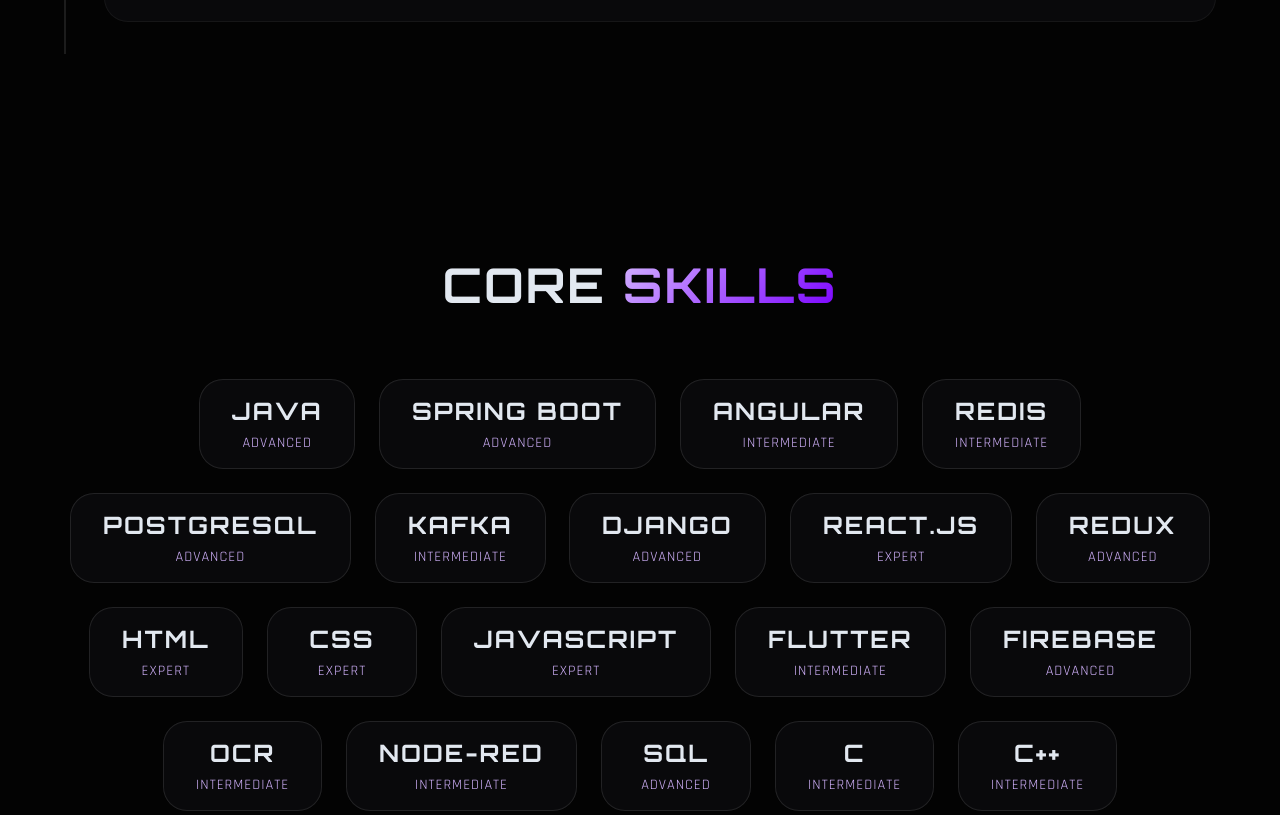
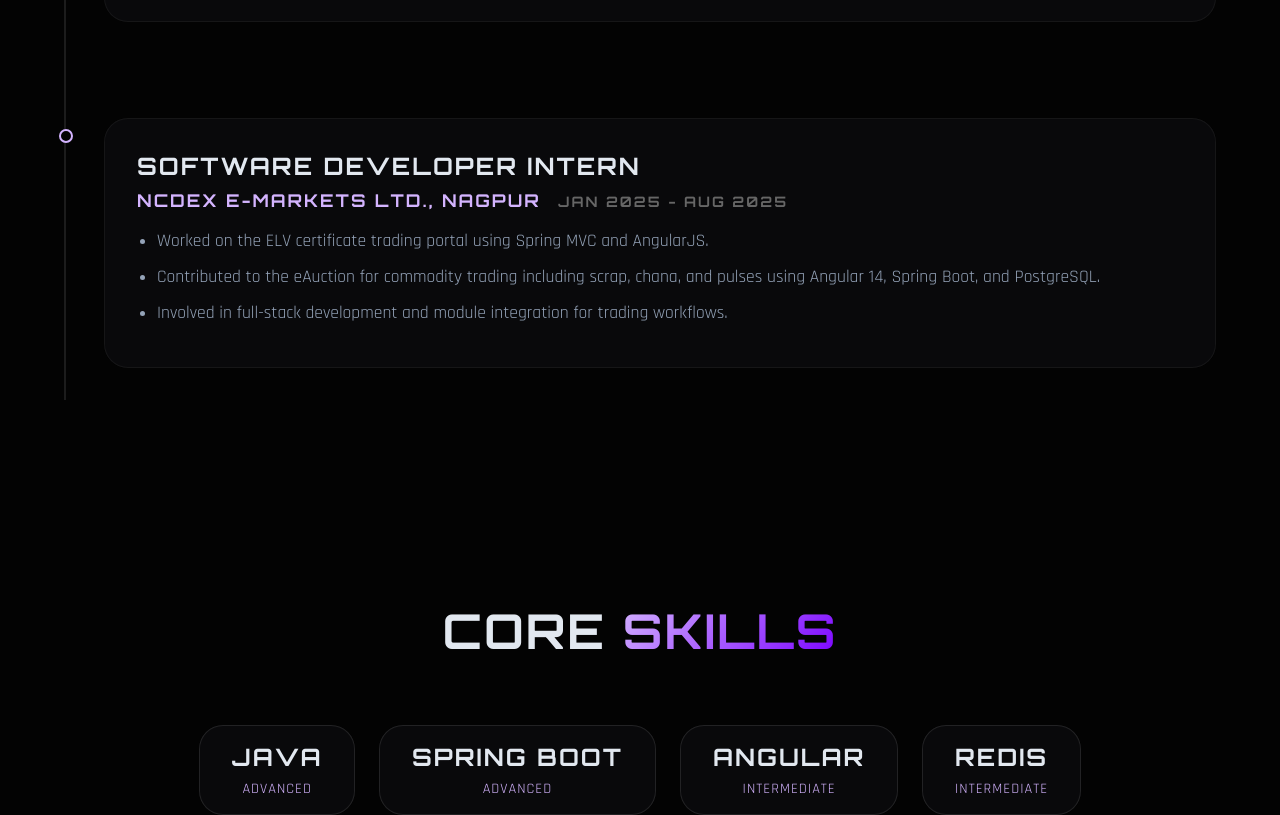
Before and after one commit to Pranaychandrikapure/portfolio3, a React (Vite) app: page / in a window 1280 px wide. Shown: the part 1829-2644 px from the top of the page. Built offline with nearby package versions, Linux system fonts and the light colour scheme.

Commit message:
Update experience.jsx

```diff
--- a/src/components/experience.jsx
+++ b/src/components/experience.jsx
@@ -92,7 +92,17 @@ const Experience = () => {
     "Supported production issue analysis, debugging, and implementation of fixes across trading and auction modules."
   ]}
 />
-
+        {/* Software Developer Intern */}
+        <ExperienceCard
+          role="Software Developer Intern"
+          company="NCDEX e-Markets Ltd., Nagpur"
+          date="Jan 2025 - Aug 2025"
+          descriptions={[
+            "Worked on the ELV certificate trading portal using Spring MVC and AngularJS.",
+            "Contributed to the eAuction for commodity trading including scrap, chana, and pulses using Angular 14, Spring Boot, and PostgreSQL.",
+            "Involved in full-stack development and module integration for trading workflows."
+          ]}
+        />
       </div>
     </section>
   );
```
